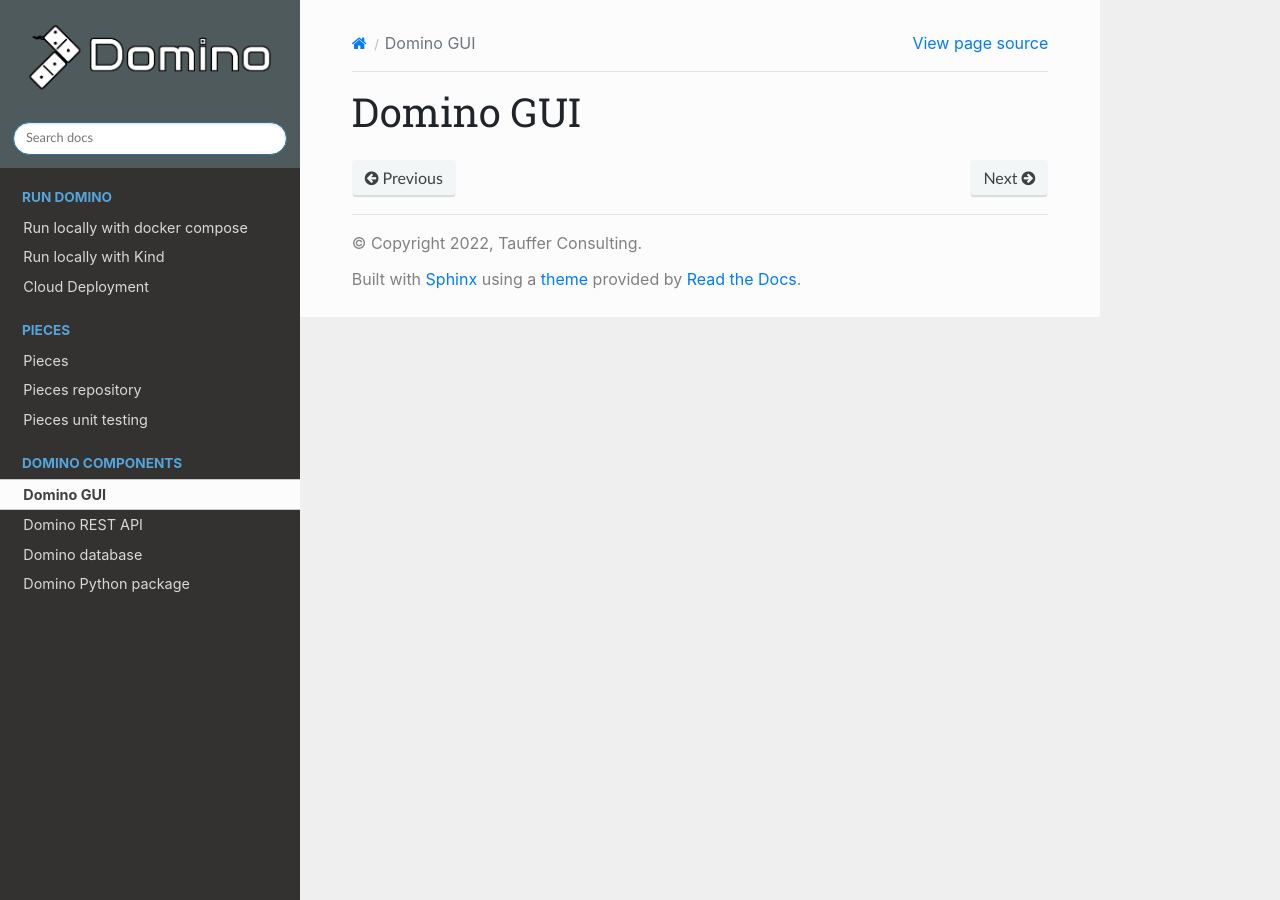
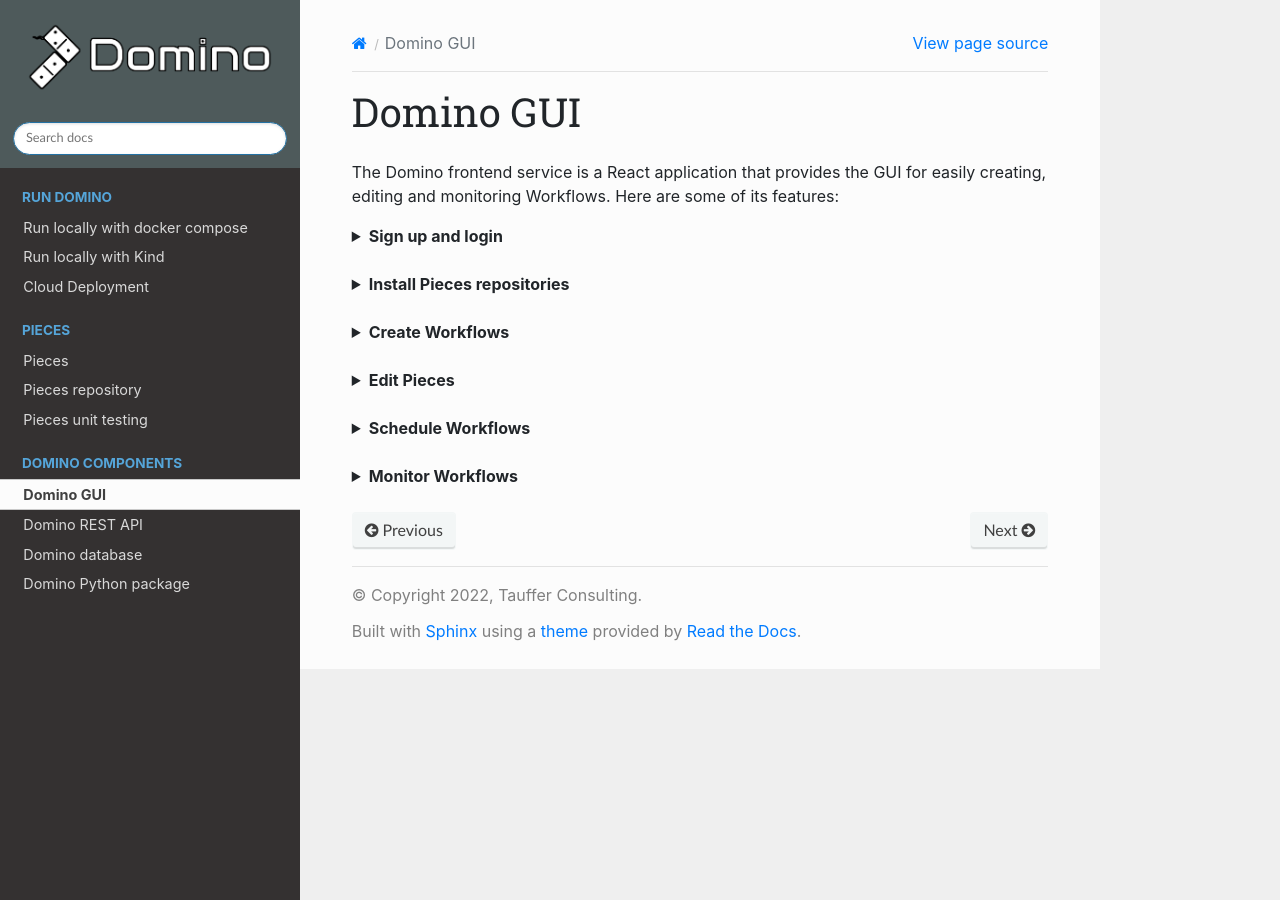
Before and after one commit to Tauffer-Consulting/domino, a Sphinx documentation site: the page built from docs/source/pages/domino_components_gui.rst, in a window 1280 px wide. Built offline with Sphinx 7.4.7 and the Read the Docs theme 2.0.0, drawn with Linux system fonts in a browser that asks for light colours.

Commit message:
gui placeholders

```diff
--- a/docs/source/pages/domino_components_gui.rst
+++ b/docs/source/pages/domino_components_gui.rst
@@ -2,3 +2,80 @@
 
 Domino GUI
 ======================
+
+The Domino frontend service is a React application that provides the GUI for easily creating, editing and monitoring Workflows. Here are some of its features:
+
+
+.. raw:: html
+
+    <details>
+        <summary>
+            <strong>Sign up and login</strong>
+        </summary>
+        <br>
+        Sign up and login to use the Domino platform.
+        <br>
+        <img src="/_static/media/gif1.gif">
+    </details>
+
+    <br>
+
+    <details>
+        <summary>
+            <strong>Install Pieces repositories</strong>
+        </summary>
+        <br>
+        Install bundles of Pieces to your Domino Workspaces direclty from Github repositories, and use them in your Workflows.
+        <br>
+        <img src="/_static/media/gif1.gif">
+    </details>
+
+    <br>
+
+    <details>
+        <summary>
+            <strong>Create Workflows</strong>
+        </summary>
+        <br>
+        Create Workflows by dragging and dropping Pieces to the canvas, and connecting them.
+        <br>
+        <img src="/_static/media/gif1.gif">
+    </details>
+
+    <br>
+
+    <details>
+        <summary>
+            <strong>Edit Pieces</strong>
+        </summary>
+        <br>
+        Edit Pieces by changing their input. Outputs from upstream Pieces are automatically available as inputs for downstream Pieces. Pieces can pass forward any type of data, from simple strings to heavy files, all automatically handled by Domino shared storage system.
+        <br>
+        <img src="/_static/media/gif1.gif">
+    </details>
+
+    <br>
+
+    <details>
+        <summary>
+            <strong>Schedule Workflows</strong>
+        </summary>
+        <br>
+        Schedule Workflows to run periodically, at a specific date/time, or trigger them manually.
+        <br>
+        <img src="/_static/media/gif1.gif">
+    </details>
+
+    <br>
+
+    <details>
+        <summary>
+            <strong>Monitor Workflows</strong>
+        </summary>
+        <br>
+        Monitor Workflows in real time, including the status of each Piece, the logs and results of each run.
+        <br>
+        <img src="/_static/media/gif1.gif">
+    </details>
+
+    <br>
```
Also changed, not shown: README.md (+0 -5 lines).
